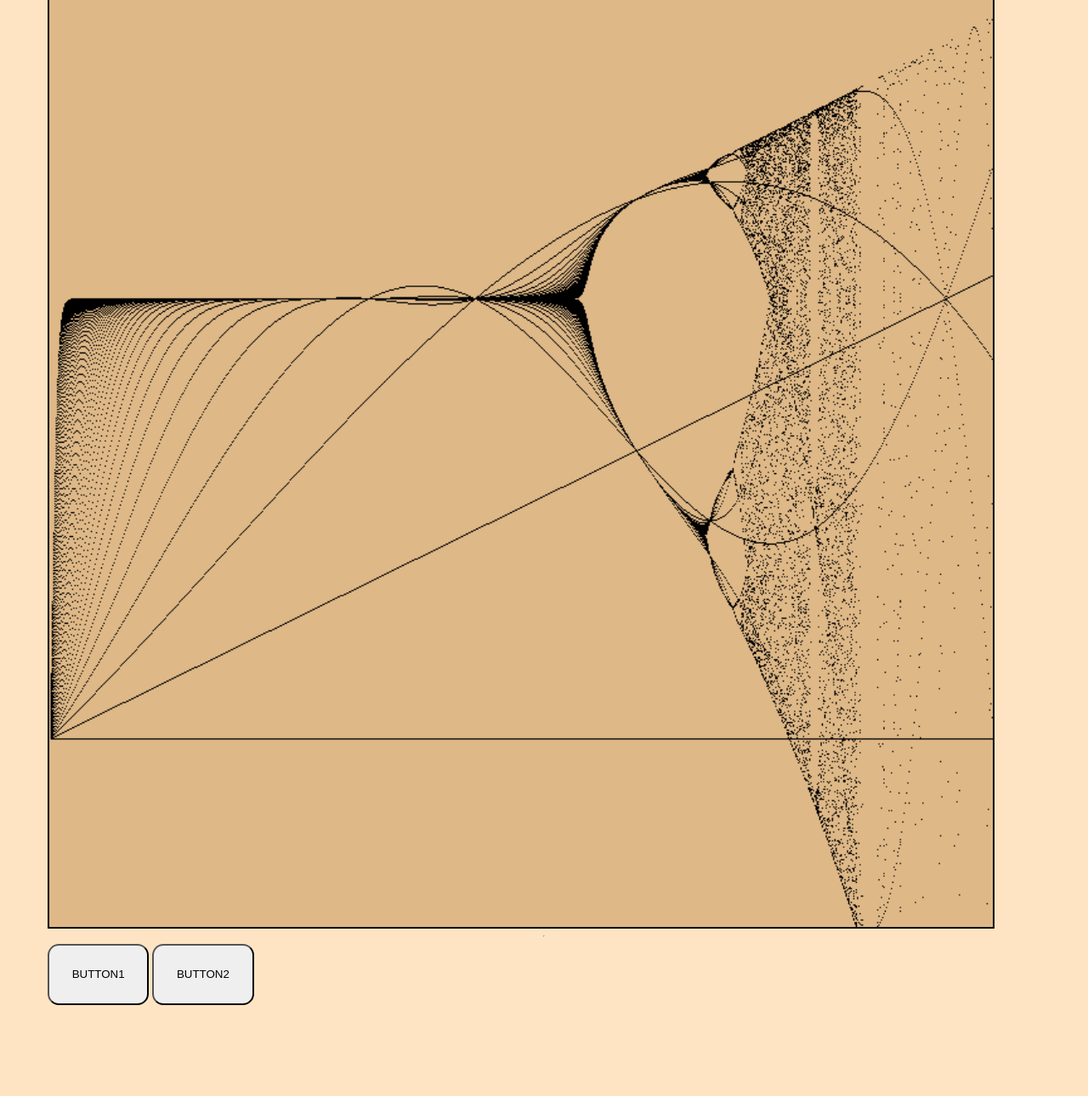
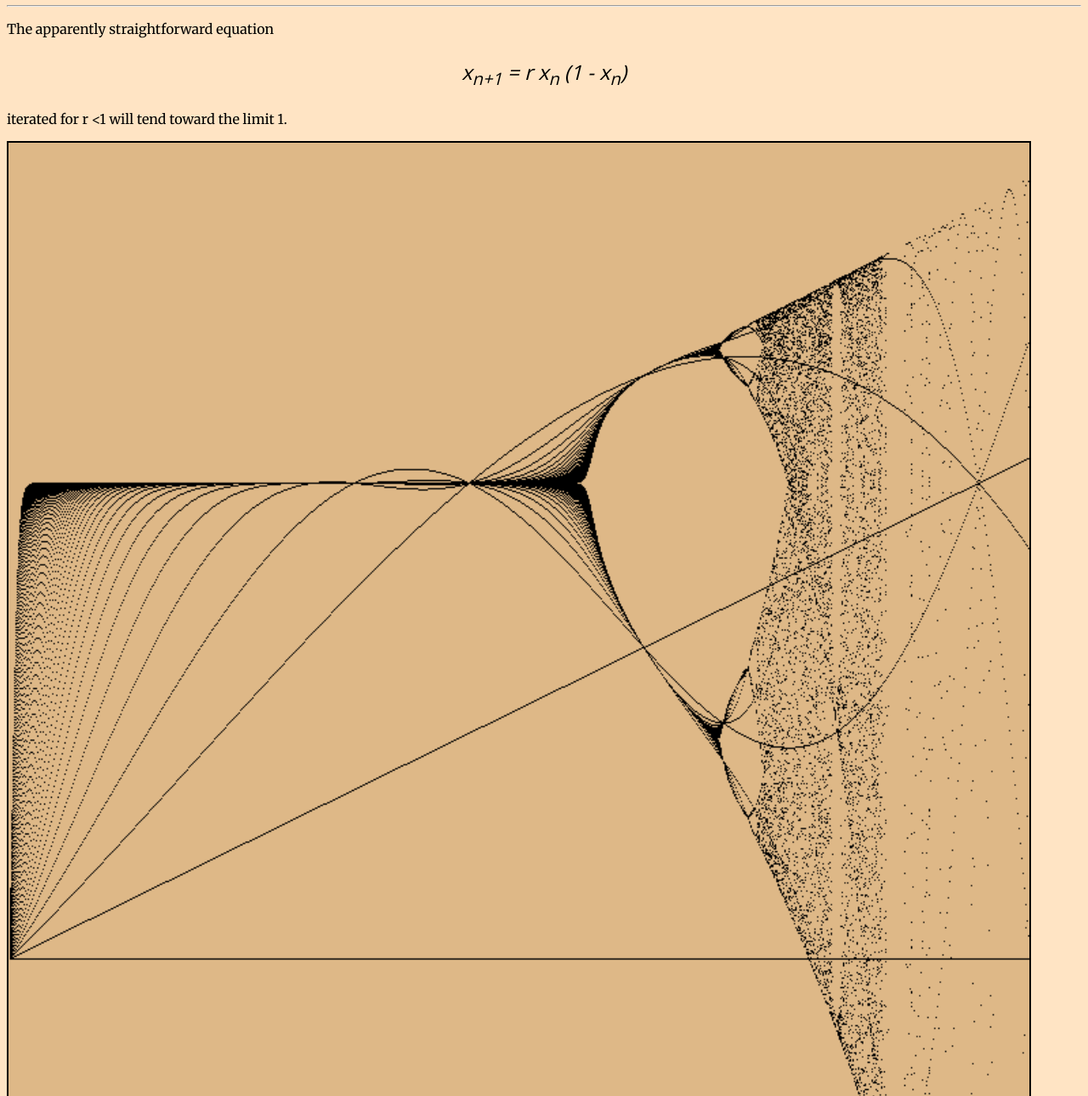
Before and after one commit to S-R-i-c-e/feigenbaum, a plain HTML site: page index.html in a window 1280 px wide. Shown: the part 77-1367 px from the top of the page at 85% size. Before the commit the page ends 1316 px from the top, so only its background shows below. Drawn offline with nearby package versions, Linux system fonts and the light colour scheme.

Commit message:
added fonts

```diff
--- a/code.js
+++ b/code.js
@@ -5,6 +5,7 @@ const feigenContext = feigenCanvas.getContext("2d");
 
 feigenContext.font = "9px Arial";
 
+// roundDP(number real, accuracy +ve integer) rounds number to the number of places defined by accuracy
 function roundDP(number, accuracy) {
     const mult = 10 ** accuracy;
     return Math.round(number * mult) / mult;
--- a/index.html
+++ b/index.html
@@ -4,16 +4,25 @@
     <meta charset="UTF-8">
     <meta http-equiv="X-UA-Compatible" content="IE=edge">
     <meta name="viewport" content="width=device-width, initial-scale=1.0">
+    <link href="https://fonts.googleapis.com/css?family=Merriweather" rel="stylesheet">
+    <link href="https://fonts.googleapis.com/css?family=Open+Sans" rel="stylesheet">
     <link rel="stylesheet" type="text/css" href="./style.css">
     <title>Feigenbaum Diagram</title>
 </head>
 <body>
     <main class="flex-container">
+        <h1>Feigenbaum Diagram</h1>
+        <hr>
+        <p>The apparently straightforward equation</p>
+        <p class="equation"><em>x<sub>n+1</sub> = r x<sub>n</sub> (1 - x<sub>n</sub>)</em></p>
+        <p>iterated for r &lt;1 will tend toward the limit 1.</p>
         <canvas id="feigenbaum-diagram" width="750" height="750"></canvas>
         <hr>
         <div id="buttons-container">
-            <button>BUTTON1</button>
+<!--
+           <button>BUTTON1</button>
             <button>BUTTON2</button>
+-->
         </div>
     </main>
     <script src="./code.js"></script>
--- a/style.css
+++ b/style.css
@@ -1,5 +1,6 @@
 body {
     background-color: bisque;
+    font-family: Merriweather, Cambria, Cochin, Georgia, Times, 'Times New Roman', serif;
 }
 
 button {
@@ -13,16 +14,21 @@ canvas {
     width: 95%;
 }
 
+.equation {
+    font-family: 'Open Sans', 'Segoe UI', Tahoma, Geneva, Verdana, sans-serif;
+    font-size: 1.5em;
+    text-align: center;
+}
 
-.flex-container {
+#flex-container {
     display: flex;
     flex-direction: column;
     padding: 3em;
 }
 
-.buttons-container {
+#buttons-container {
     display: flex;
     flex-direction: row;
     justify-content: space-evenly;
-    padding: 6em;
+    padding: 1em;
 }
```
